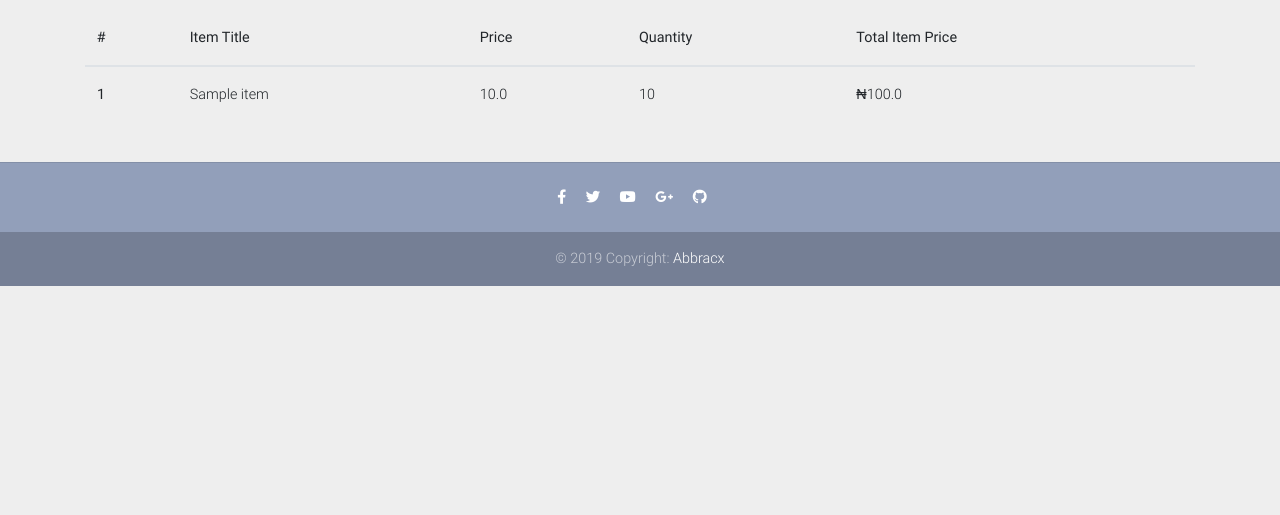
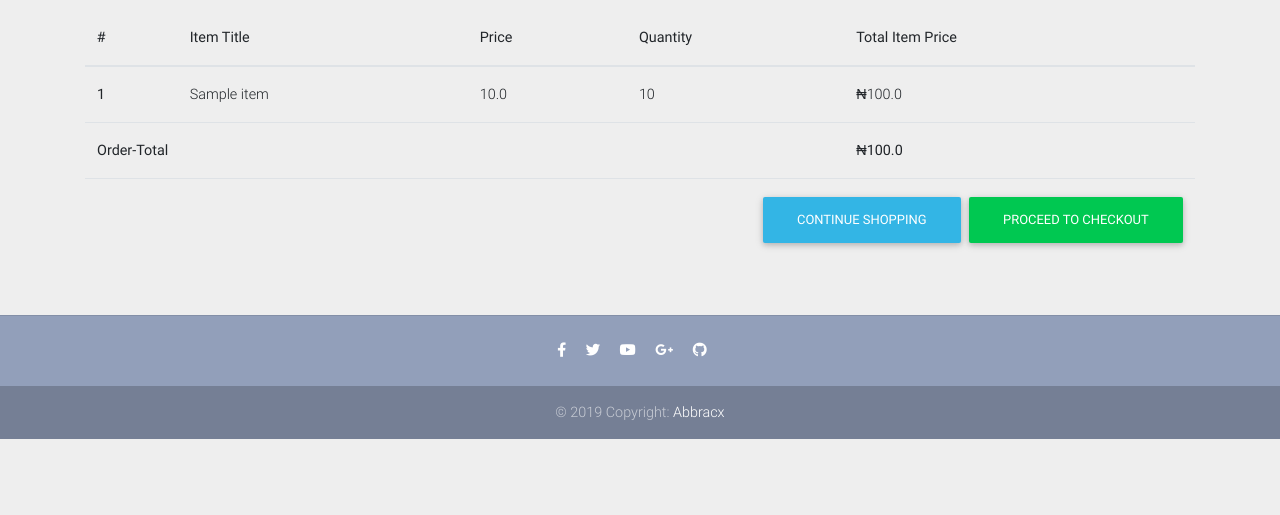
Before and after one commit to Abbracx/Ecommerce, a Django app: template templates/order_summary.html in a window 1280 px wide. Shown: the part 109-624 px from the top of the page. Run offline with Django 3.2, Linux system fonts and the light colour scheme; the template is opened without the code that fills it: values that come from a table or form of the project are taken from there, others are empty; tables that the repository leaves empty hold one stand-in row (values such as "Sample post"); some libraries are stand-ins or nearby versions.

Commit message:
added checkout button on order

```diff
--- a/core/models.py
+++ b/core/models.py
@@ -85,6 +85,10 @@ class OrderItem(models.Model):
     def get_amount_saved(self):
         return float(self.get_total_quantity_price()) - float(self.get_total_quantity_item_discount_price())
 
+    def get_final_price(self):
+        if self.item.discount_price:
+            return float(self.get_total_quantity_item_discount_price())
+        return float(self.get_total_quantity_price())
 
 class Order(models.Model):
     user = models.ForeignKey(User, on_delete=models.CASCADE)
@@ -96,3 +100,10 @@ class Order(models.Model):
 
     def __str__(self):
         return f'{self.user.username} orders'
+
+    def get_total(self):
+        total = 0.0
+        for order_item in self.items.all():
+            final_price = order_item.get_final_price()
+            total += final_price
+        return total
--- a/templates/order_summary.html
+++ b/templates/order_summary.html
@@ -32,7 +32,15 @@
       .carousel {
         height: 100vh;
       }
+
     }
+
+    @media screen and (max-width: 600px){
+      .btn{
+          width: 100%;
+            }
+        }
+
 </style>
   {% endblock %}
 
@@ -72,6 +80,17 @@
                     </td>
                 </tr>
             {% endfor %}
+                <tr>
+                    <td colspan="4"><b>Order-Total</b></td>
+                    <td><b>&#8358;{{object.get_total}}</b></td>
+                </tr>
+                <tr>
+                  <td colspan="5">
+                    <a href="#" class="btn btn-success float-right ml-2 mb-3">PROCEED TO CHECKOUT</a>
+                    <a href="#" class="btn btn-info float-right">CONTINUE SHOPPING</a>
+
+                  </td>
+                </tr>
                 </tbody>
             </table>
         </div>
```
